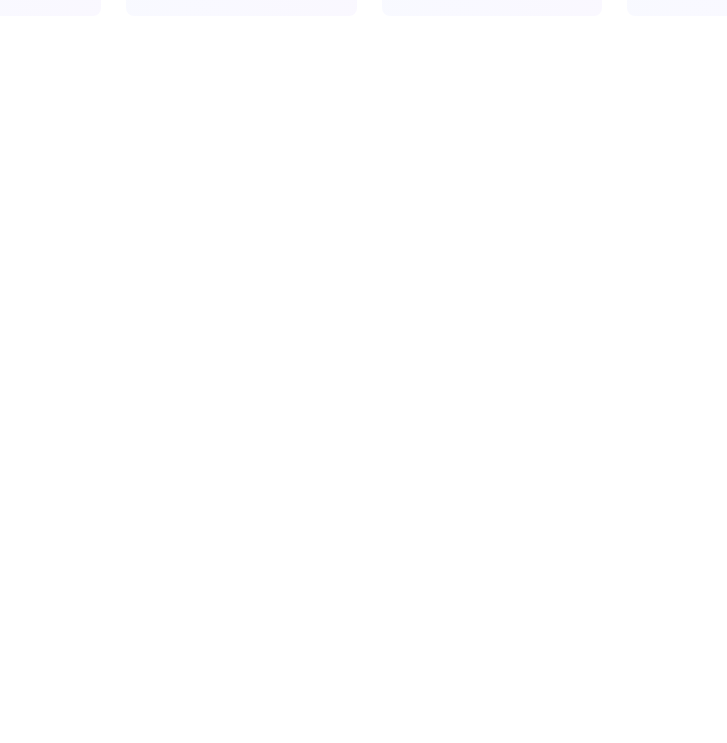
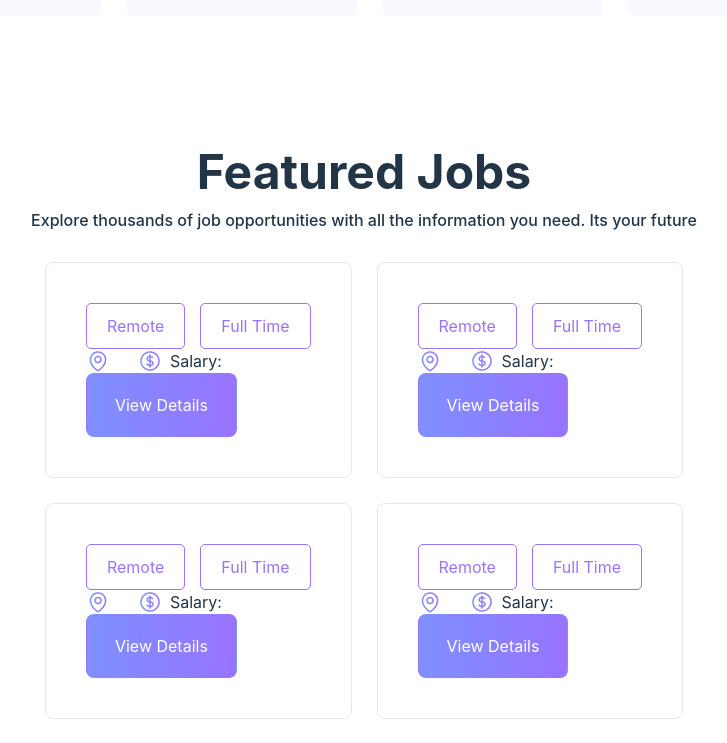
Before and after one commit to Bakhtiar2000/PH-Assignment-09, a React (Vite) app: page / in a window 1280 px wide. Shown: the part 1440-2183 px from the top of the page, without its empty margins (276-1003 px from the left). Before the commit the page ends 1488 px from the top, so only its background shows below. Built offline with nearby package versions, Linux system fonts and the light colour scheme.

Commit message:
added featured jobs

```diff
--- a/public/jobs.json
+++ b/public/jobs.json
@@ -24,7 +24,7 @@
       "salary": "100K - 150K"
     },
     {
-      "id": "6440167b4340b270dbec764d",
+      "id": "6440167b4340b270dbec754d",
       "img": "../assets/Logo/google-1-1 1.png",
       "company": "Google LLC",
       "title": "Technical Database Engineer",
@@ -32,7 +32,7 @@
       "salary": "100K - 150K"
     },
     {
-      "id": "6440167b61e177a98fe58320",
+      "id": "6440167b61e177a98fe88320",
       "img": "../assets/Logo/netflix-4 1.png",
       "company": "Netflix",
       "title": "Senior Product Designer",
@@ -40,7 +40,7 @@
       "salary": "100K - 150K"
     },
     {
-      "id": "6440167bf4e3459042ca726d",
+      "id": "6440167bf4e3459042ca756d",
       "img": "../assets/Logo/tesla-9 1.png",
       "company": "Tesla",
       "title": "Software Engineer",
--- a/src/Components/FeaturedJobs/FeaturedJobs.css
+++ b/src/Components/FeaturedJobs/FeaturedJobs.css
@@ -0,0 +1,30 @@
+.job-container {
+    padding: 40px;
+    border: 1px solid #E8E8E8;
+    border-radius: 8px;
+}
+
+.job-buttons {
+    display: flex;
+    gap: 15px;
+}
+
+.btn-job-type {
+    border: 1px solid #9873FF;
+    color: #9873FF;
+    border-radius: 5px;
+    padding: 10px 20px;
+}
+
+.location-salary {
+    display: flex;
+    gap: 20px;
+}
+
+.location,
+.salary {
+    display: flex;
+    justify-self: center;
+    align-items: center;
+    gap: 8px;
+}
--- a/src/Components/FeaturedJobs/FeaturedJobs.jsx
+++ b/src/Components/FeaturedJobs/FeaturedJobs.jsx
@@ -1,12 +1,28 @@
 import React from 'react';
 import './FeaturedJobs.css'
 
-const FeaturedJobs = () => {
+const FeaturedJobs = ({ jobs }) => {
+    console.log(jobs)
+    const { img, company, title, location, salary } = jobs;
     return (
-        <div>
-            <div>
-                <p>Featured jobs</p>
+        <div className='job-container'>
+            <p>{title}</p>
+            <p>{company}</p>
+            <div className='job-buttons'>
+                <button className='btn-job-type'>Remote</button>
+                <button className='btn-job-type'>Full Time</button>
             </div>
+            <div className="location-salary">
+                <div className="location">
+                    <img src="../../../assets/Icons/Frame-4.png" alt="" />
+                    <p>{location}</p>
+                </div>
+                <div className="salary">
+                    <img src="../../../assets/Icons/Frame.png" alt="" />
+                    <p>Salary: {salary}</p>
+                </div>
+            </div>
+            <button className='btn'>View Details</button>
         </div>
     );
 };
--- /dev/null
+++ b/src/Components/Homes/Homes.css
@@ -0,0 +1,14 @@
+.featured-jobs-container{
+    margin-top: 120px;
+    margin-bottom: 120px;
+    display: flex;
+    flex-direction: column;
+    align-items: center;
+}
+
+.jobs-container{
+    display: grid;
+    grid-template-columns: repeat(2, 1fr);
+    gap: 25px;
+    margin-bottom: 50px;
+}
--- a/src/Components/Homes/Homes.jsx
+++ b/src/Components/Homes/Homes.jsx
@@ -1,12 +1,29 @@
 import React from 'react';
+import './Homes.css'
 import Introduction from '../Introduction/Introduction';
 import JobCategoryList from '../JobCategoryList/JobCategoryList';
+import FeaturedJobs from '../FeaturedJobs/FeaturedJobs';
+import { useLoaderData } from 'react-router-dom';
 
 const Homes = () => {
+    const jobs= useLoaderData()
     return (
         <div>
             <Introduction></Introduction>
             <JobCategoryList></JobCategoryList>
+            <div className='featured-jobs-container'>
+                <h2 className='title'>Featured Jobs</h2>
+                <p className='description'>Explore thousands of job opportunities with all the information you need. Its your future</p>
+                <div className='jobs-container'>
+                    {
+                        jobs.map(job=> <FeaturedJobs
+                            key={job.id}
+                            jobs={jobs}
+                        ></FeaturedJobs>)
+                    }
+                </div>
+                <button className='btn'>See All Jobs</button>
+            </div>
         </div>
     );
 };
--- a/src/main.jsx
+++ b/src/main.jsx
@@ -19,6 +19,7 @@ const router = createBrowserRouter([
       {
         path: "/",
         element: <Homes></Homes>,
+        loader: ()=> fetch('jobs.json')
       }
     ]
   },
```
